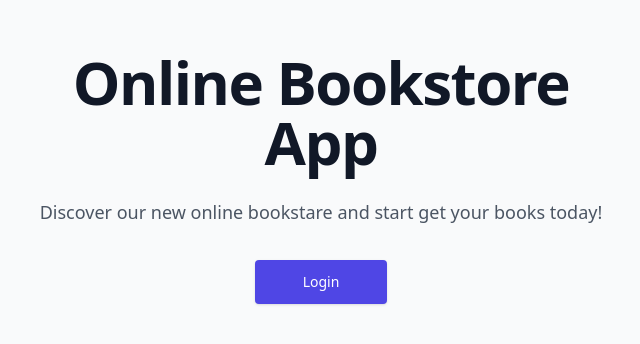
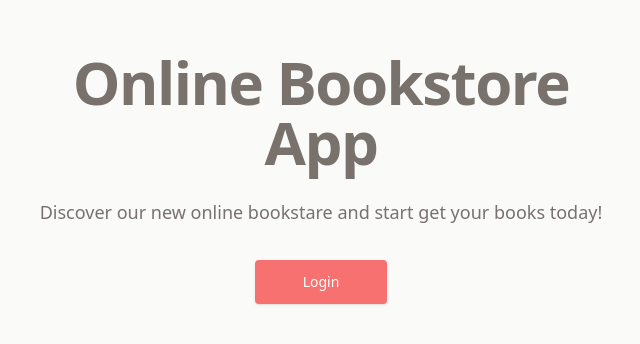
Before and after one commit to BarbDMC/OnlineBookstore-client, a React (Vite) app: page / in a window 1280 px wide. Shown: the part 222-566 px from the top of the page, without its empty margins (319-959 px from the left). Built offline with nearby package versions, Linux system fonts and the light colour scheme.

Commit message:
style: Change home page background an text colors

```diff
--- a/src/pages/Home/Home.css
+++ b/src/pages/Home/Home.css
@@ -1,6 +1,6 @@
 
 .home-container-background {
-  @apply bg-gray-50 dark:bg-gray-900;
+  @apply bg-stone-50 ;
 }
 
 .home-container-content {
@@ -12,11 +12,11 @@
 }
 
 .home-container-content__title {
-  @apply text-4xl font-bold tracking-tight text-gray-900 sm:text-6xl dark:text-white;
+  @apply text-4xl font-bold tracking-tight text-stone-500 sm:text-6xl ;
 }
 
 .home-container-content__description {
-  @apply mt-6 text-lg leading-8 text-gray-600 dark:text-white;
+  @apply mt-6 text-lg leading-8 text-stone-500 ;
 }
 
 .home-container-button {
@@ -24,9 +24,9 @@
 }
 
 .home-container-button__signup {
-  @apply block w-full rounded px-12 py-3 text-sm font-medium shadow focus:outline-none focus:ring sm:w-auto dark:text-white dark:bg-gray-800 dark:border-gray-700;
+  @apply block w-full rounded px-12 py-3 text-sm font-medium shadow focus:outline-none focus:ring sm:w-auto;
 }
 
 .home-container-button__login {
-  @apply block w-full bg-indigo-600 text-white rounded px-12 py-3 text-sm font-medium shadow focus:outline-none focus:ring sm:w-auto;
+  @apply block w-full bg-red-400 text-white rounded px-12 py-3 text-sm font-medium shadow focus:outline-none focus:ring sm:w-auto;
 }
```
